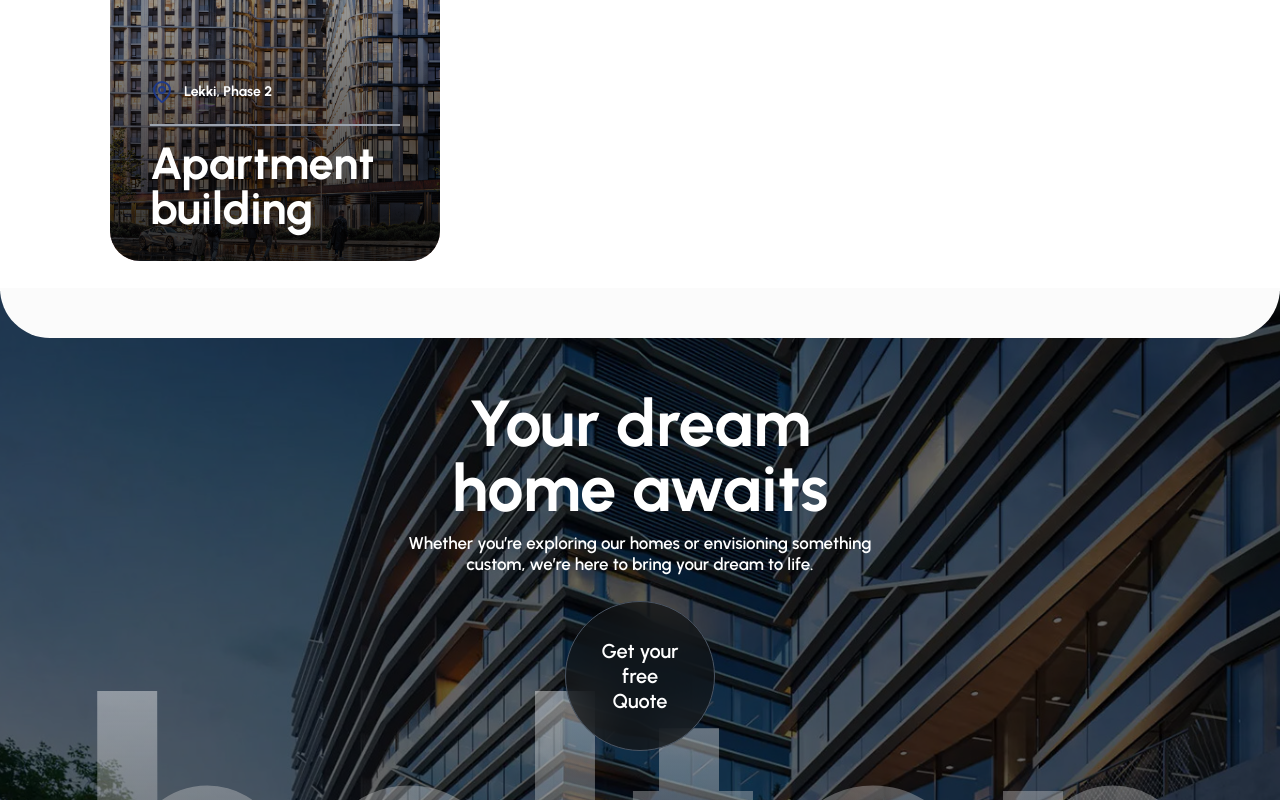
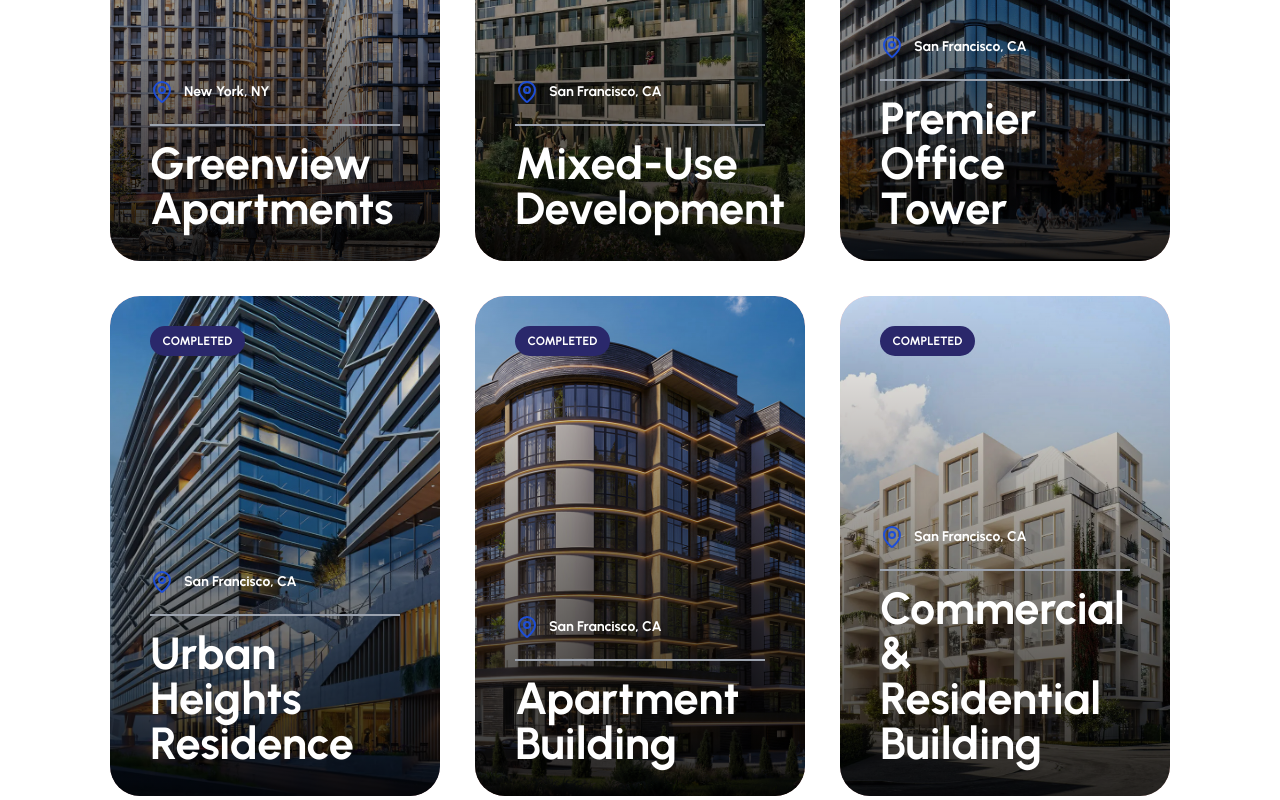
Before and after one commit to CHIDI00/new-holton-properties, a React (Vite) app: page /project_grid in a window 1280 px wide. Shown: the part 900-1700 px from the top of the page. Built offline with nearby package versions, Linux system fonts and the light colour scheme.

Commit message:
feat: implement project data structure and update ProjectGrid component to display project details dynamically

```diff
--- a/src/features/projects/ProjectGrid.tsx
+++ b/src/features/projects/ProjectGrid.tsx
@@ -1,36 +1,41 @@
 import React from "react";
-import image from "../../assets/project_1.jpg";
+import { projectData } from "./projectData";
 import { MapPin } from "lucide-react";
 
 const ProjectGrid: React.FC = () => {
 	return (
 		<div className="w-full py-12">
 			<div className="container md:px-[11rem] px-[2rem] mx-auto grid md:grid-cols-3 grid-cols-1 gap-14">
-				<div className="group relative w-full md:h-[50rem] h-[50rem] bg-red-200 rounded-[3rem] overflow-hidden">
+				{projectData.map((project) => (
+					<div
+						className="group relative w-full md:h-[50rem] h-[50rem] bg-red-200 rounded-[3rem] overflow-hidden"
+						key={project.id}
+					>
 						<div
 							className="absolute top-0 left-0 w-full h-full bg-cover bg-center bg-no-repeat rounded-[3rem] group-hover:scale-105 transition-transform duration-500 ease-in-out"
-						style={{ backgroundImage: `url(${image})` }}
+							style={{ backgroundImage: `url(${project.cardImage})` }}
 						></div>
-					<div className="absolute flex flex-col justify-between items-center z-[4] bg-gradient-to-b from-[#00000000] to-[#000000d2] w-full h-full md:p-12 md:px-16 p-16">
+						<div className="absolute flex flex-col justify-between items-center z-[4] bg-gradient-to-b from-[#00000000] md:to-[#000000d2] to-[#000000e8] w-full h-full md:p-12 md:px-16 p-16">
 							<div className="w-full flex justify-start items-start">
 								<span className="bg-[#2A286B] rounded-full md:text-[1.2rem] text-2xl text-white md:px-5 md:py-2 px-7 py-4 font-bold uppercase">
-								Completed
+									{project.status}
 								</span>
 							</div>
 
 							<div className="w-full">
 								<p className="md:text-[1.4rem] text-[1.7rem] font-bold text-white flex items-center gap-4 pb-8 border-b-2 border-gray-400">
-								<span className="text-blue-900">
+									<span className="text-blue-700">
 										<MapPin />
 									</span>
-								Lekki, Phase 2
+									{project.location}
 								</p>
 								<h1 className="md:text-7xl text-7xl text-white pt-6 font-bold">
-								Apartment building
+									{project.propertyName}
 								</h1>
 							</div>
 						</div>
 					</div>
+				))}
 			</div>
 		</div>
 	);
--- /dev/null
+++ b/src/features/projects/projectData.ts
@@ -0,0 +1,184 @@
+import image1 from "../../assets/project_1.jpg";
+import image2 from "../../assets/project_2.jpg";
+import image3 from "../../assets/project_3.jpg";
+import image4 from "../../assets/project_4.jpg";
+import image5 from "../../assets/project_5.jpg";
+import image6 from "../../assets/project_6.jpg";
+import image7 from "../../assets/project_7.jpg";
+import image8 from "../../assets/project_8.jpg";
+import image9 from "../../assets/project_9.jpg";
+import image10 from "../../assets/project_10.jpg";
+import image11 from "../../assets/project_11.jpg";
+import image12 from "../../assets/project_12.jpg";
+import image13 from "../../assets/project_13.jpg";
+
+interface Project {
+	id: number;
+	status: string;
+	description: string;
+	name: string;
+	cardImage: string;
+	alt: string;
+	images: string[];
+	location: string;
+	propertyName: string;
+}
+
+export const projectData: Project[] = [
+	{
+		id: 1,
+		status: "Completed",
+		description:
+			"A modern apartment building with state-of-the-art amenities and stunning views.",
+		name: "Apartment Building",
+		cardImage: image1,
+		alt: "Apartment Building",
+		images: [image1, image2, image3, image4],
+		location: "New York, NY",
+		propertyName: "Greenview Apartments",
+	},
+	{
+		id: 2,
+		status: "Under construction",
+		description:
+			"A contemporary office space designed for collaboration and innovation.",
+		name: "Office Space",
+		cardImage: image2,
+		alt: "Office Space",
+		images: [image1, image2, image3, image4],
+		location: "San Francisco, CA",
+		propertyName: "Mixed-Use Development",
+	},
+	{
+		id: 2,
+		status: "Completed",
+		description:
+			"A contemporary office space designed for collaboration and innovation.",
+		name: "Office Space",
+		cardImage: image3,
+		alt: "Office Space",
+		images: [image1, image2, image3, image4],
+		location: "San Francisco, CA",
+		propertyName: "Premier Office Tower",
+	},
+	{
+		id: 2,
+		status: "Completed",
+		description:
+			"A contemporary office space designed for collaboration and innovation.",
+		name: "Office Space",
+		cardImage: image4,
+		alt: "Office Space",
+		images: [image1, image2, image3, image4],
+		location: "San Francisco, CA",
+		propertyName: "Urban Heights Residence",
+	},
+	{
+		id: 2,
+		status: "Completed",
+		description:
+			"A contemporary office space designed for collaboration and innovation.",
+		name: "Office Space",
+		cardImage: image5,
+		alt: "Office Space",
+		images: [image1, image2, image3, image4],
+		location: "San Francisco, CA",
+		propertyName: "Apartment Building",
+	},
+	{
+		id: 2,
+		status: "Completed",
+		description:
+			"A contemporary office space designed for collaboration and innovation.",
+		name: "Office Space",
+		cardImage: image6,
+		alt: "Office Space",
+		images: [image1, image2, image3, image4],
+		location: "San Francisco, CA",
+		propertyName: "Commercial & Residential Building",
+	},
+	{
+		id: 2,
+		status: "Completed",
+		description:
+			"A contemporary office space designed for collaboration and innovation.",
+		name: "Office Space",
+		cardImage: image7,
+		alt: "Office Space",
+		images: [image1, image2, image3, image4],
+		location: "San Francisco, CA",
+		propertyName: "Residential Complex",
+	},
+	{
+		id: 2,
+		status: "Under construction",
+		description:
+			"A contemporary office space designed for collaboration and innovation.",
+		name: "Office Space",
+		cardImage: image8,
+		alt: "Office Space",
+		images: [image1, image2, image3, image4],
+		location: "San Francisco, CA",
+		propertyName: "Eden Estate",
+	},
+	{
+		id: 2,
+		status: "Completed",
+		description:
+			"A contemporary office space designed for collaboration and innovation.",
+		name: "Office Space",
+		cardImage: image9,
+		alt: "Office Space",
+		images: [image1, image2, image3, image4],
+		location: "San Francisco, CA",
+		propertyName: "Office Building",
+	},
+	{
+		id: 2,
+		status: "Under construction",
+		description:
+			"A contemporary office space designed for collaboration and innovation.",
+		name: "Office Space",
+		cardImage: image10,
+		alt: "Office Space",
+		images: [image1, image2, image3, image4],
+		location: "San Francisco, CA",
+		propertyName: "Vista at Councill Square",
+	},
+	{
+		id: 2,
+		status: "Completed",
+		description:
+			"A contemporary office space designed for collaboration and innovation.",
+		name: "Office Space",
+		cardImage: image11,
+		alt: "Office Space",
+		images: [image1, image2, image3, image4],
+		location: "San Francisco, CA",
+		propertyName: "Residential Building",
+	},
+	{
+		id: 2,
+		status: "Completed",
+		description:
+			"A contemporary office space designed for collaboration and innovation.",
+		name: "Office Space",
+		cardImage: image12,
+		alt: "Office Space",
+		images: [image1, image2, image3, image4],
+		location: "San Francisco, CA",
+		propertyName: "Luxury Apartment",
+	},
+	{
+		id: 2,
+		status: "Under construction",
+		description:
+			"A contemporary office space designed for collaboration and innovation.",
+		name: "Office Space",
+		cardImage: image13,
+		alt: "Office Space",
+		images: [image1, image2, image3, image4],
+		location: "San Francisco, CA",
+		propertyName: "Mixed-Use Development",
+	},
+];
```
Lines whose indentation alone changed are shown as unchanged.
